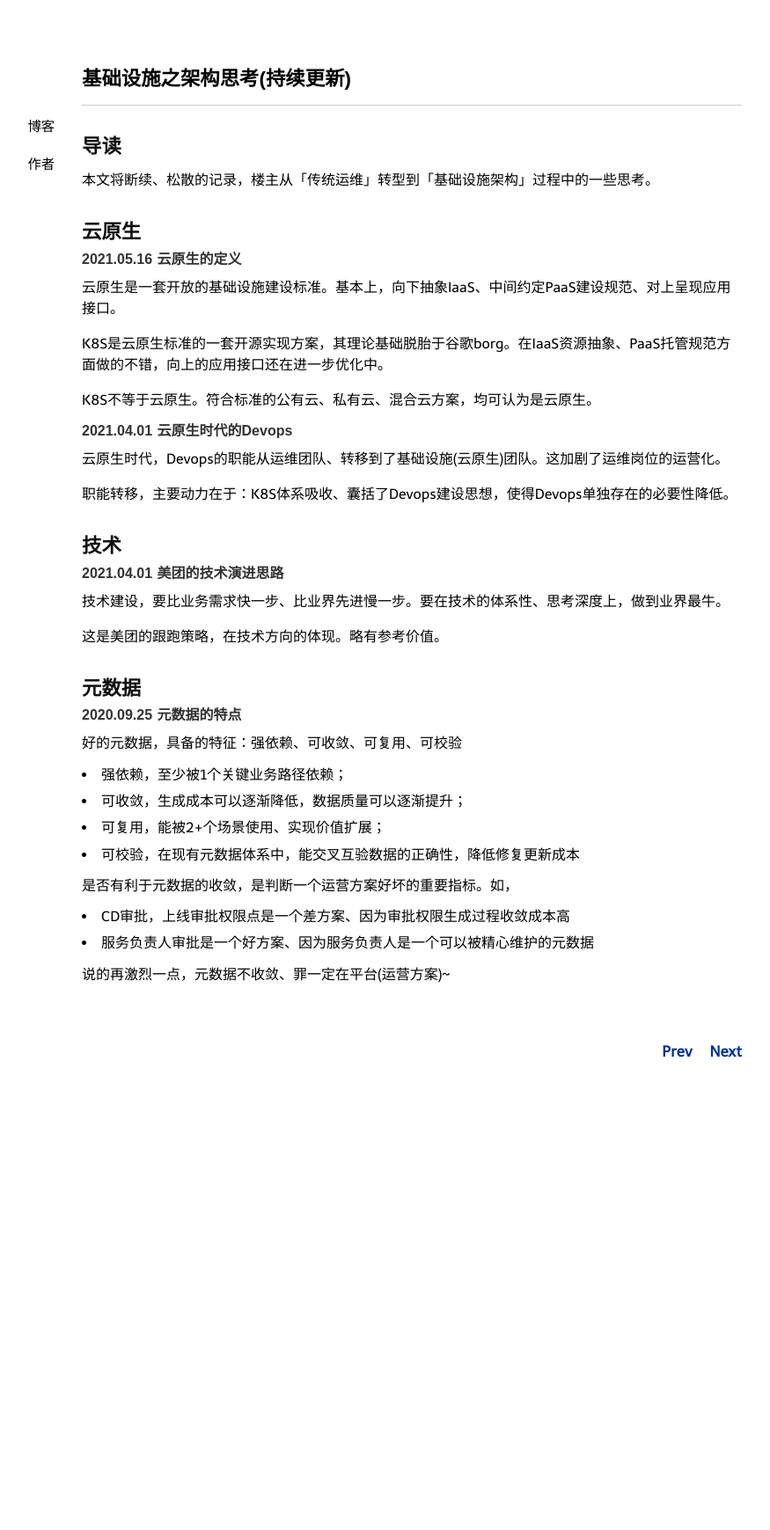
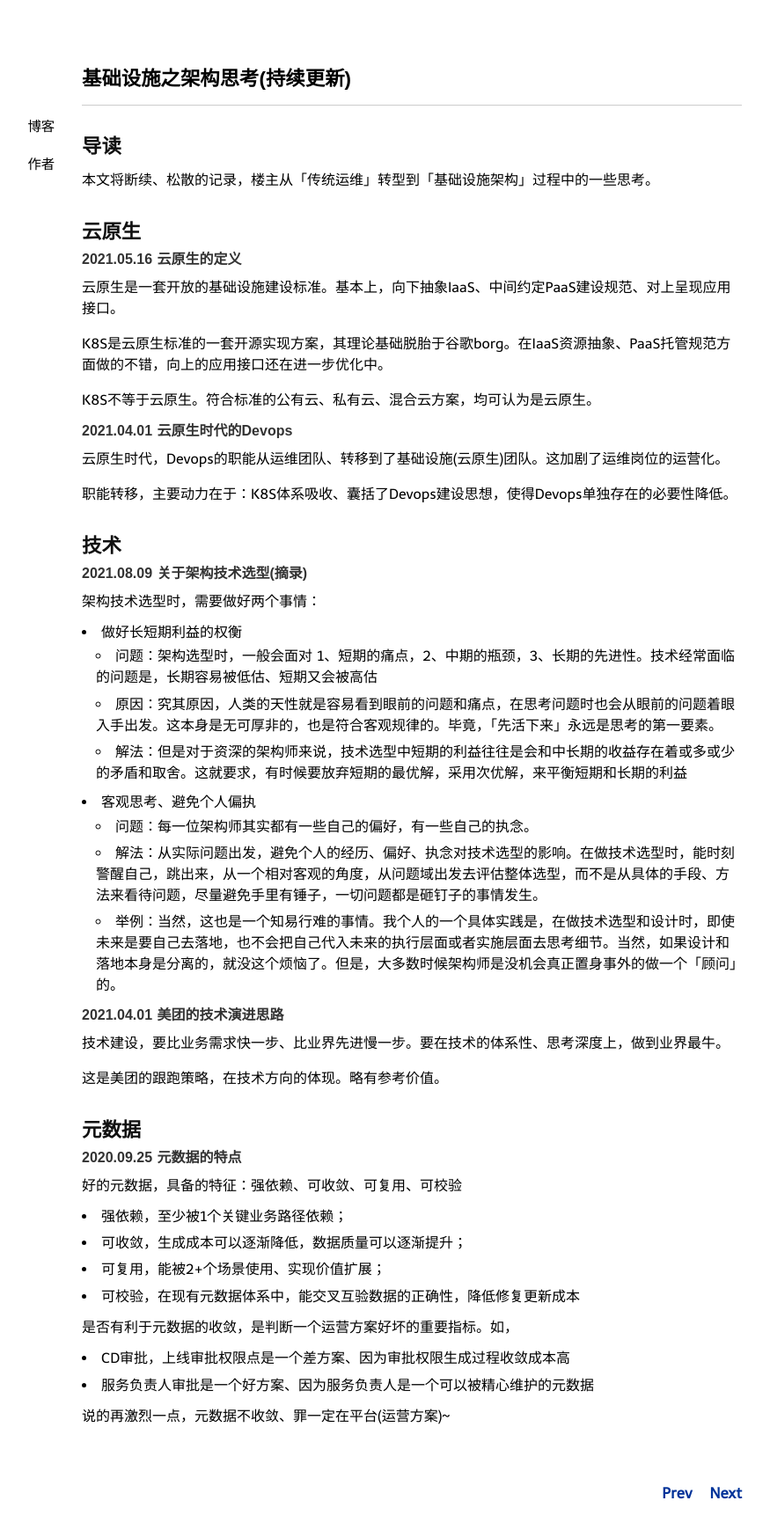
Before and after one commit to niean/niean.github.io, a Jekyll site: the page built from _posts/2021-05-18-infra-models.markdown, in a window 1280 px wide. Shown: the whole page at 88% size, without its empty margins (172-1047 px from the left). Built offline with Jekyll 4.4.1, drawn with Linux system fonts in a browser that asks for light colours; comment, search, counter and statistics services are not loaded; before the commit the page ends 1237 px from its top, so only the background shows below that.

Commit message:
更新infra models

```diff
--- a/_posts/2021-05-18-infra-models.markdown
+++ b/_posts/2021-05-18-infra-models.markdown
@@ -24,6 +24,19 @@ K8S不等于云原生。符合标准的公有云、私有云、混合云方案
 职能转移，主要动力在于：K8S体系吸收、囊括了Devops建设思想，使得Devops单独存在的必要性降低。
 
 ## 技术
+#### 2021.08.09 关于架构技术选型(摘录)
+架构技术选型时，需要做好两个事情：
+
+- 做好长短期利益的权衡
+    - 问题：架构选型时，一般会面对 1、短期的痛点，2、中期的瓶颈，3、长期的先进性。技术经常面临的问题是，长期容易被低估、短期又会被高估
+    - 原因：究其原因，人类的天性就是容易看到眼前的问题和痛点，在思考问题时也会从眼前的问题着眼入手出发。这本身是无可厚非的，也是符合客观规律的。毕竟，「先活下来」永远是思考的第一要素。
+    - 解法：但是对于资深的架构师来说，技术选型中短期的利益往往是会和中长期的收益存在着或多或少的矛盾和取舍。这就要求，有时候要放弃短期的最优解，采用次优解，来平衡短期和长期的利益
+- 客观思考、避免个人偏执
+    - 问题：每一位架构师其实都有一些自己的偏好，有一些自己的执念。
+    - 解法：从实际问题出发，避免个人的经历、偏好、执念对技术选型的影响。在做技术选型时，能时刻警醒自己，跳出来，从一个相对客观的角度，从问题域出发去评估整体选型，而不是从具体的手段、方法来看待问题，尽量避免手里有锤子，一切问题都是砸钉子的事情发生。
+    - 举例：当然，这也是一个知易行难的事情。我个人的一个具体实践是，在做技术选型和设计时，即使未来是要自己去落地，也不会把自己代入未来的执行层面或者实施层面去思考细节。当然，如果设计和落地本身是分离的，就没这个烦恼了。但是，大多数时候架构师是没机会真正置身事外的做一个「顾问」的。
+
+
 #### 2021.04.01 美团的技术演进思路
 技术建设，要比业务需求快一步、比业界先进慢一步。要在技术的体系性、思考深度上，做到业界最牛。
 
```
